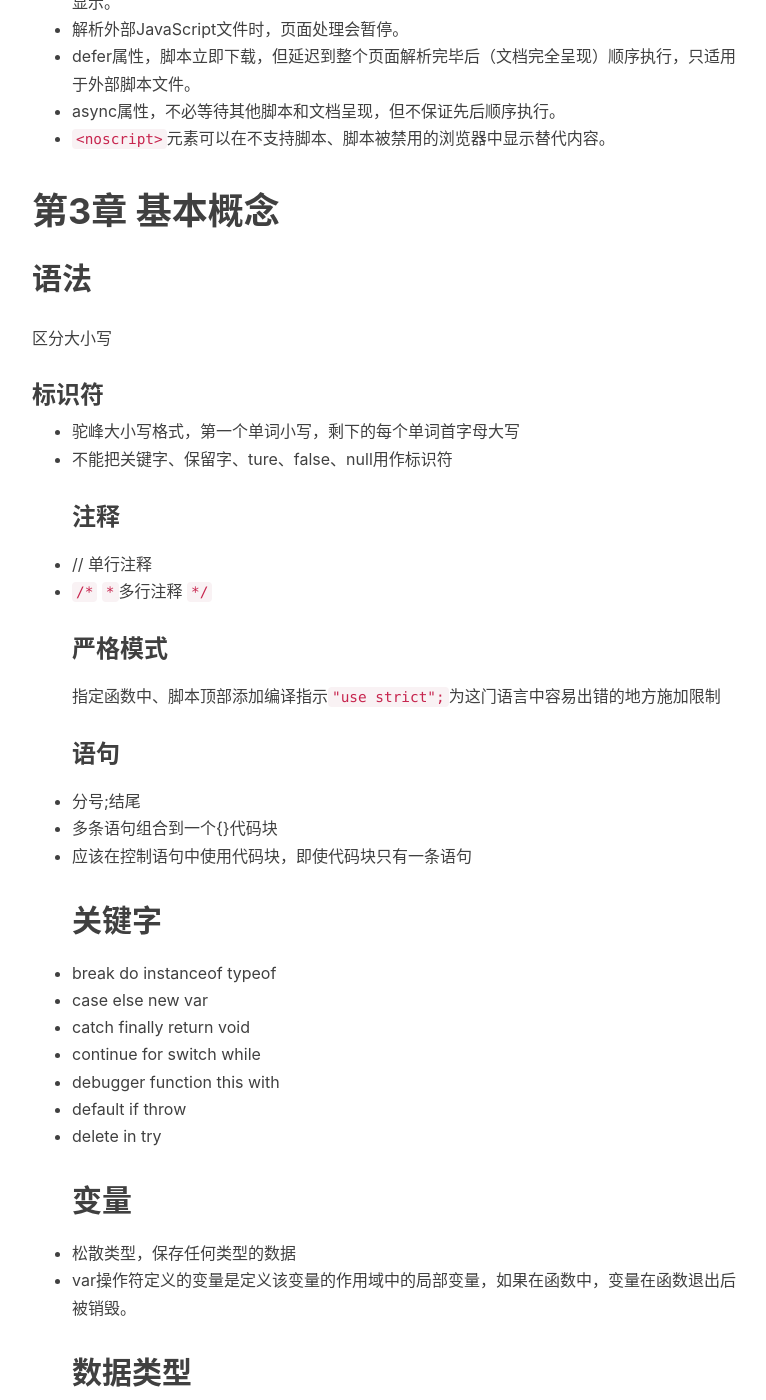
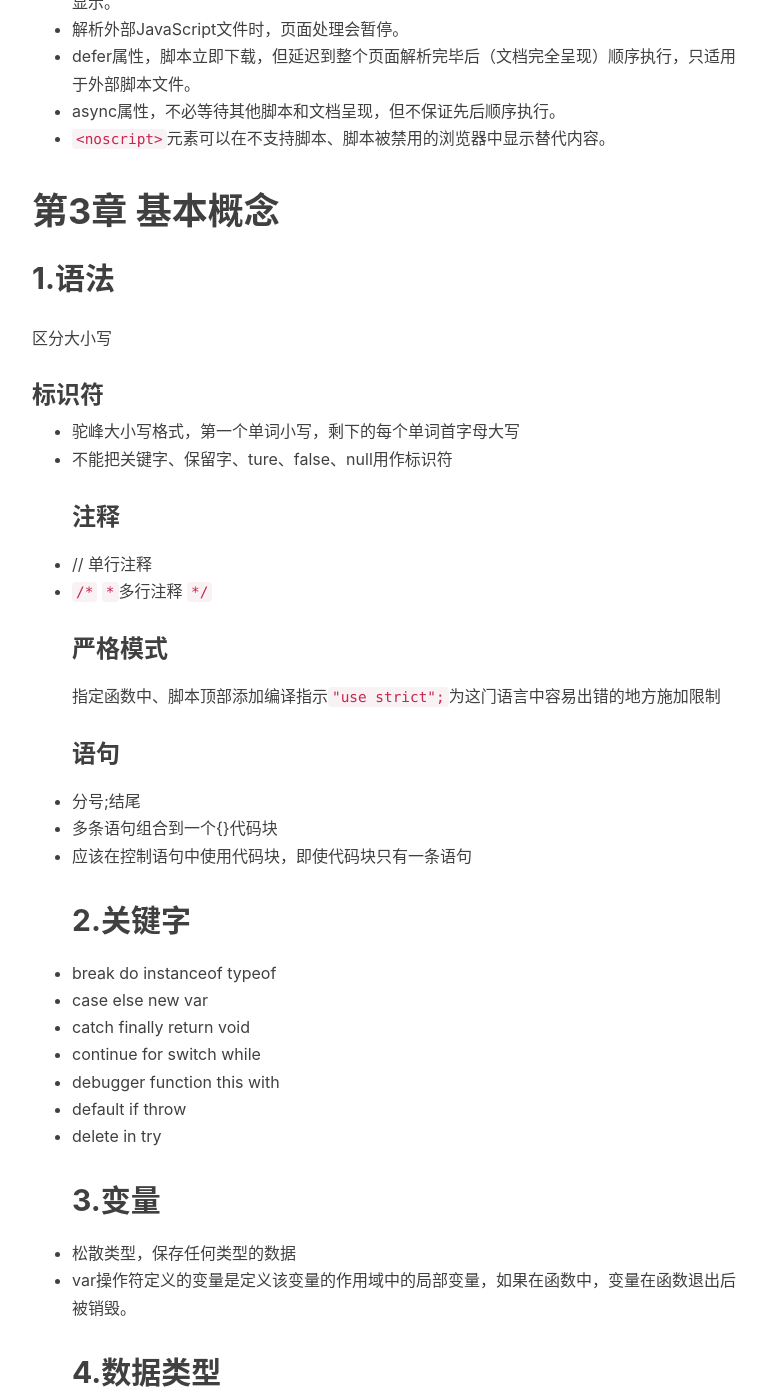
Before and after one commit to wangguorong1996/wangguorong1996.github.io, a Jekyll site: the page built from _posts/2018-5-8-JavaScript1.markdown, in a window 1280 px wide and 1400 px high, scrolled down 1557 px. Shown: the whole window, without its empty margins (233-999 px from the left). Built offline with Jekyll 4.4.1, drawn with Linux system fonts in a browser that asks for light colours; nearby versions of some CDN libraries; comment, search, counter and statistics services are not loaded.

Commit message:
Update 2018-5-8-JavaScript1.markdown

```diff
--- a/_posts/2018-5-8-JavaScript1.markdown
+++ b/_posts/2018-5-8-JavaScript1.markdown
@@ -48,7 +48,7 @@ tags:
 
 # 第3章 基本概念
 
-## 语法
+## 1.语法
 区分大小写
 ### 标识符
 - 驼峰大小写格式，第一个单词小写，剩下的每个单词首字母大写
@@ -64,7 +64,7 @@ tags:
 - 分号;结尾
 - 多条语句组合到一个{}代码块
 - 应该在控制语句中使用代码块，即使代码块只有一条语句
-## 关键字
+## 2.关键字
 - break do instanceof typeof
 - case else new var
 - catch finally return void
@@ -72,10 +72,10 @@ tags:
 - debugger function this with
 - default if throw
 - delete in try
-## 变量
+## 3.变量
 - 松散类型，保存任何类型的数据
 - var操作符定义的变量是定义该变量的作用域中的局部变量，如果在函数中，变量在函数退出后被销毁。
-## 数据类型
+## 4.数据类型
 基本数据类型：Undefined、Null、Boolean、Number、String<br>复杂数据类型：Object
 ### typeof操作符
 检测变量数据类型，可能返回字符串：
```
Also changed, not shown: other parts of _posts/2018-5-8-JavaScript1.markdown (+3 -3 lines).
